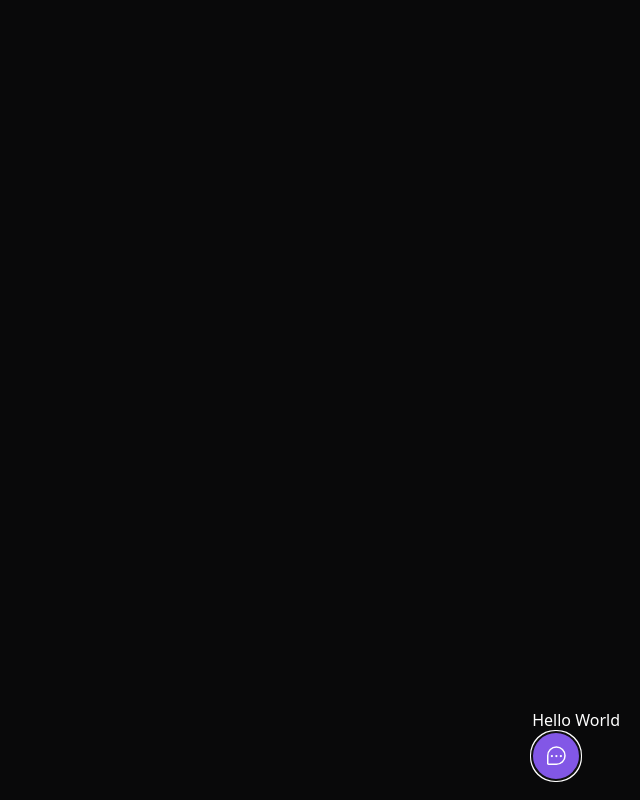
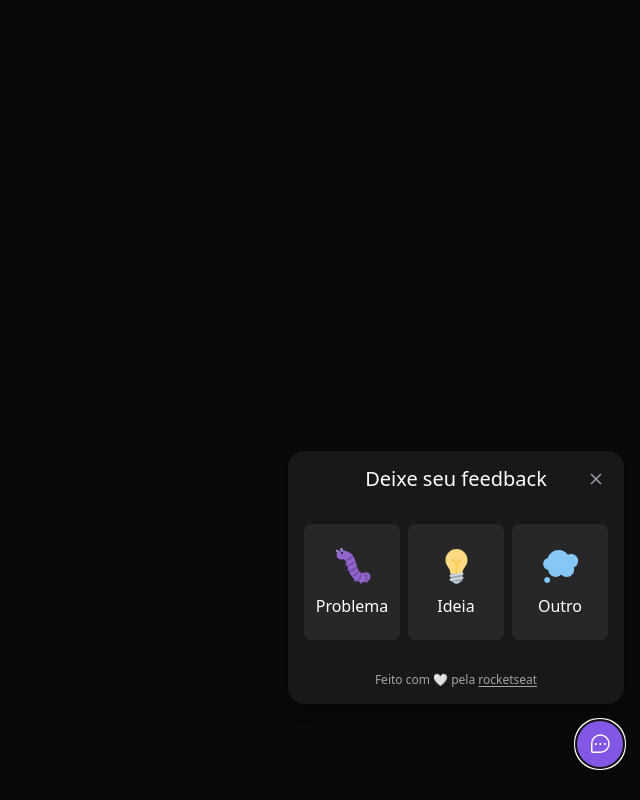
Before and after one commit to lucasmbrute2/nlw-impulse, a React (Vite) app: page / in a window 1280 px wide. Both pictures are taken after a click on the button "Feedback". Shown: the whole page, without its empty margins (640-1280 px from the left). Built offline with nearby package versions, Linux system fonts and the light colour scheme.

Commit message:
feat: refactoring widget

```diff
--- a/src/components/Widget.tsx
+++ b/src/components/Widget.tsx
@@ -1,15 +1,13 @@
 import { Popover } from "@headlessui/react";
 import { ChatTeardropDots } from "phosphor-react";
+import { WidgetForm } from "./WidgetForm";
 
 export function Widget() {
+	return (
+		<Popover className="absolute bottom-4 right-4 md:bottom-8 md-right-8 flex flex-col items-end">
+			<Popover.Panel className="text-white"><WidgetForm/></Popover.Panel>
 
-	return (
-		<Popover className="absolute bottom-5 right-5">
-			<Popover.Panel className="text-white">Hello World</Popover.Panel>
-
-			<Popover.Button
-				className="bg-brand-500 rounded-full px-3 h-12 text-white flex items-center group"
-			>
+			<Popover.Button className="bg-brand-500 rounded-full px-3 h-12 text-white flex items-center group">
 				<ChatTeardropDots className="w-6 h-6" />
 				<span className="max-w-0 overflow-hidden group-hover:max-w-xs transition-all duration-500 ease-linear">
 					<span className="pl-2">Feedback</span>
--- a/src/components/WidgetForm/Steps/FeedbackContentStep.tsx
+++ b/src/components/WidgetForm/Steps/FeedbackContentStep.tsx
@@ -7,11 +7,13 @@
 interface FeedbackContentStepProps {
 	feedbackType: FeedbackType;
 	onFeedbackRestartRequested: () => void;
+	onFeedbackSent: () => void;
 }
 
 export function FeedbackContentStep({
 	feedbackType,
 	onFeedbackRestartRequested,
+  onFeedbackSent
 }: FeedbackContentStepProps) {
 	const { image, title } = feedbackTypes[feedbackType];
 
@@ -24,6 +26,8 @@
 			screenshot,
 			comment,
 		});
+
+    onFeedbackSent()
 	}
 
 	return (
--- a/src/components/WidgetForm/index.tsx
+++ b/src/components/WidgetForm/index.tsx
@@ -5,6 +5,7 @@
 import thoughtImageUrl from "../../assets/thought.svg";
 import { FeedbackTypeStep } from "./Steps/FeedbackTypeStep";
 import { FeedbackContentStep } from "./Steps/FeedbackContentStep";
+import { FeedbackSuccessStep } from "./Steps/FeedbackSuccessStep";
 
 export const feedbackTypes = {
 	BUG: {
@@ -34,14 +35,31 @@
 
 export function WidgetForm() {
 	const [feedbackType, setFeedbackType] = useState<FeedbackType | null>(null);
+	const [feedbackSent, setFeedbackSent] = useState(false);
+
+	function handleRestartFeedback() {
+    setFeedbackSent(false)
+		setFeedbackType(null);
+	}
 
 	return (
 		<div className="bg-zinc-900 p-4 relative rounded-2xl mb-4 flex flex-col items-center shadow-lg w-[calc(100vw-2rem)] md:w-auto">
-
-			{!feedbackType ? (
-        <FeedbackTypeStep onFeedBackTypeChanged={setFeedbackType}/>
+			{feedbackSent ? (
+				<FeedbackSuccessStep onFeedbackRestartRequest={handleRestartFeedback}/>
 			) : (
-				<FeedbackContentStep />
+				<>
+					{!feedbackType ? (
+						<FeedbackTypeStep
+							onFeedBackTypeChanged={setFeedbackType}
+						/>
+					) : (
+						<FeedbackContentStep
+							feedbackType={feedbackType}
+							onFeedbackRestartRequested={handleRestartFeedback}
+							onFeedbackSent={() => setFeedbackSent(true)}
+						/>
+					)}
+				</>
 			)}
 
 			<footer className="text-xs text-neutral-400">
```
